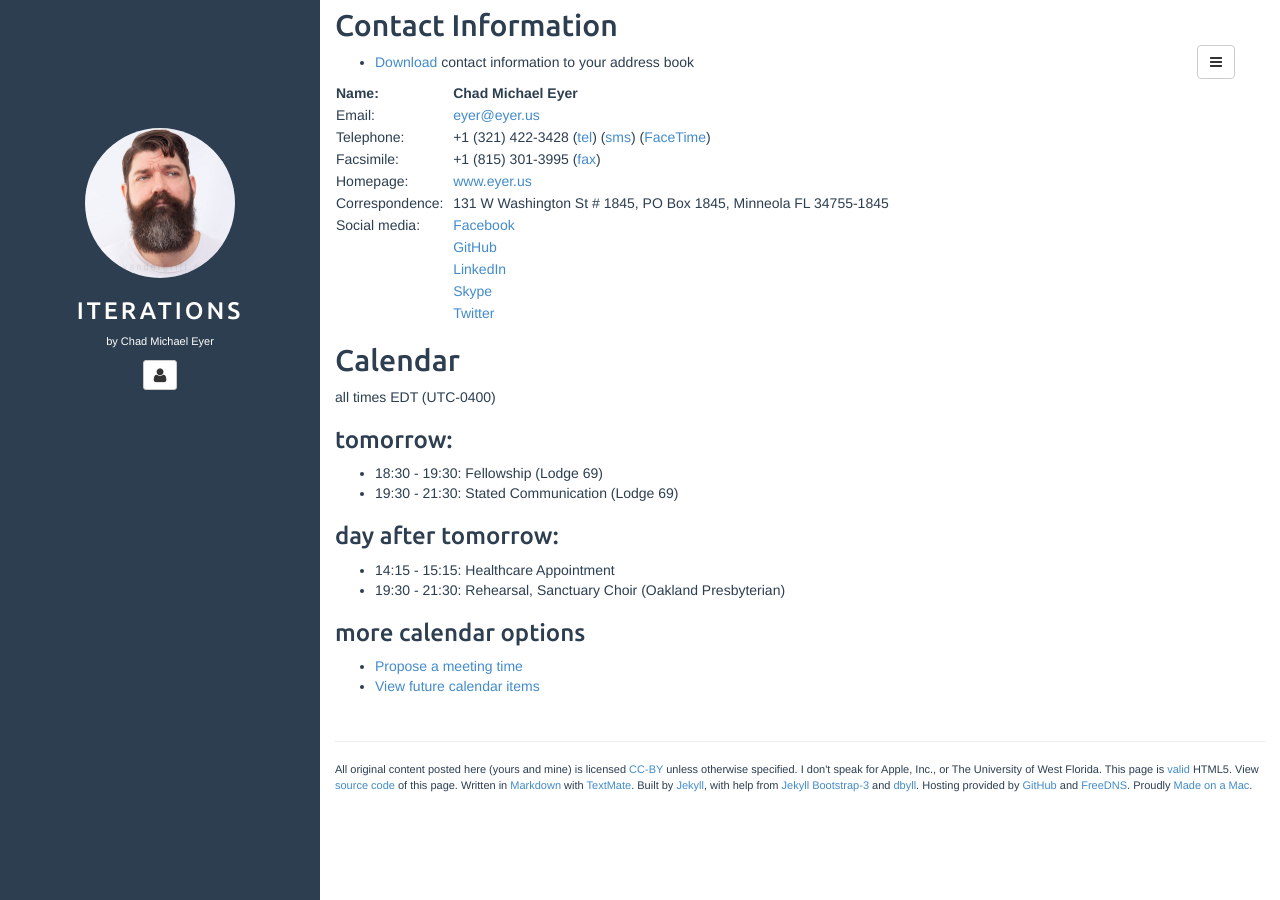
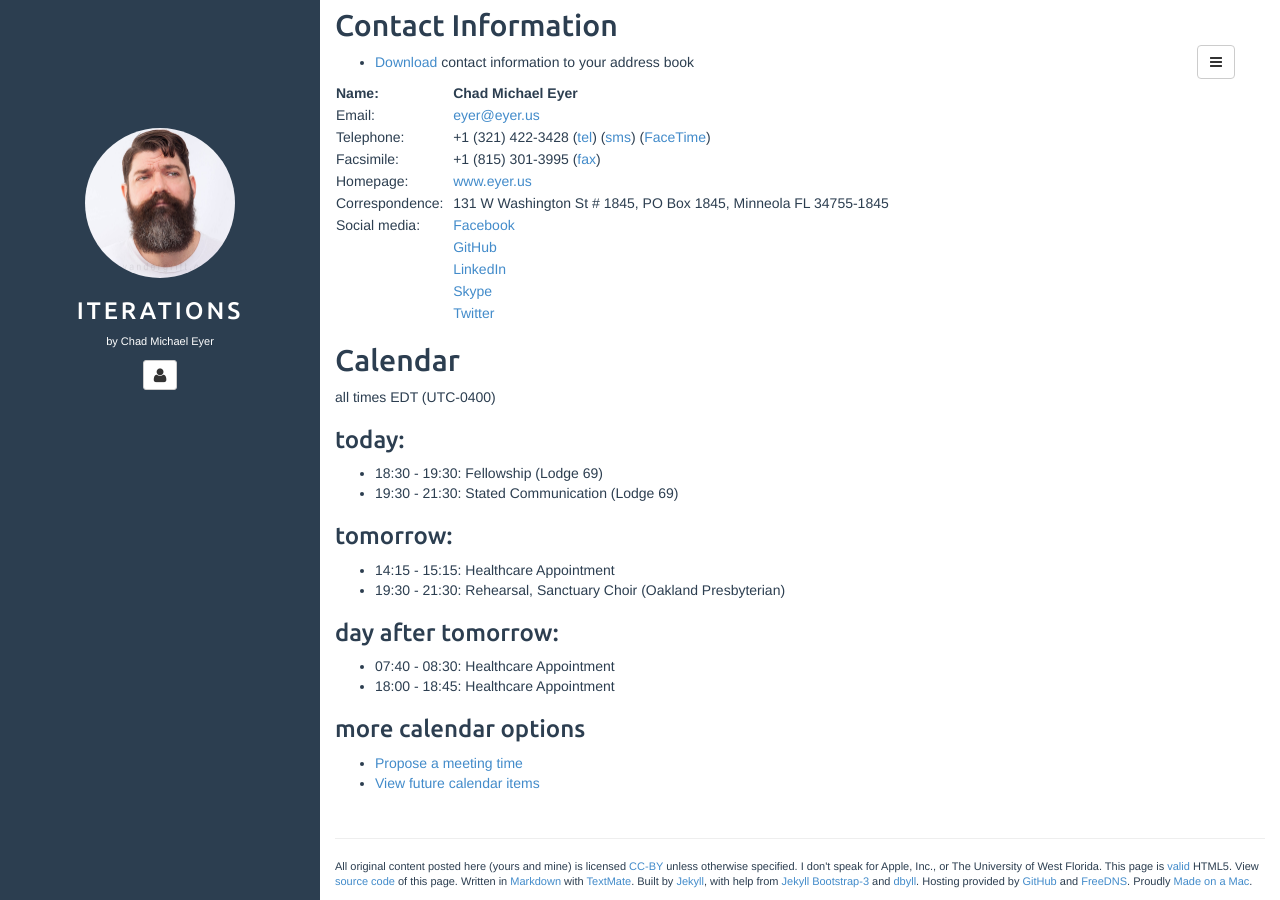
Before and after one commit to chadmichaeleyer/chadmichaeleyer.github.io, a Jekyll site: the page built from about.md, in a window 1280 px wide and 900 px high, scrolled down 1090 px. Built offline with Jekyll 4.4.1, drawn with Linux system fonts in a browser that asks for light colours.

Commit message:
calendar update

```diff
--- a/calendar-year.markdown
+++ b/calendar-year.markdown
@@ -1487,3 +1487,8 @@ all times EDT (UTC-0400)
 ### 2018-10-23 (Tue):
 
 * 07:00 - 21:30: AppleCare Advisor
+
+### 2018-10-24 (Wed):
+
+* 07:00 - 21:30: AppleCare Advisor
+* 20:15 - 21:45: Rehearsal, Sanctuary Choir (First Presbyterian)
--- a/calendar.markdown
+++ b/calendar.markdown
@@ -1,11 +1,16 @@
 all times EDT (UTC-0400)
 
-### tomorrow:
+### today:
 
 * 18:30 - 19:30: Fellowship (Lodge 69)
 * 19:30 - 21:30: Stated Communication (Lodge 69)
 
-### day after tomorrow:
+### tomorrow:
 
 * 14:15 - 15:15: Healthcare Appointment
 * 19:30 - 21:30: Rehearsal, Sanctuary Choir (Oakland Presbyterian)
+
+### day after tomorrow:
+
+* 07:40 - 08:30: Healthcare Appointment
+* 18:00 - 18:45: Healthcare Appointment
```
